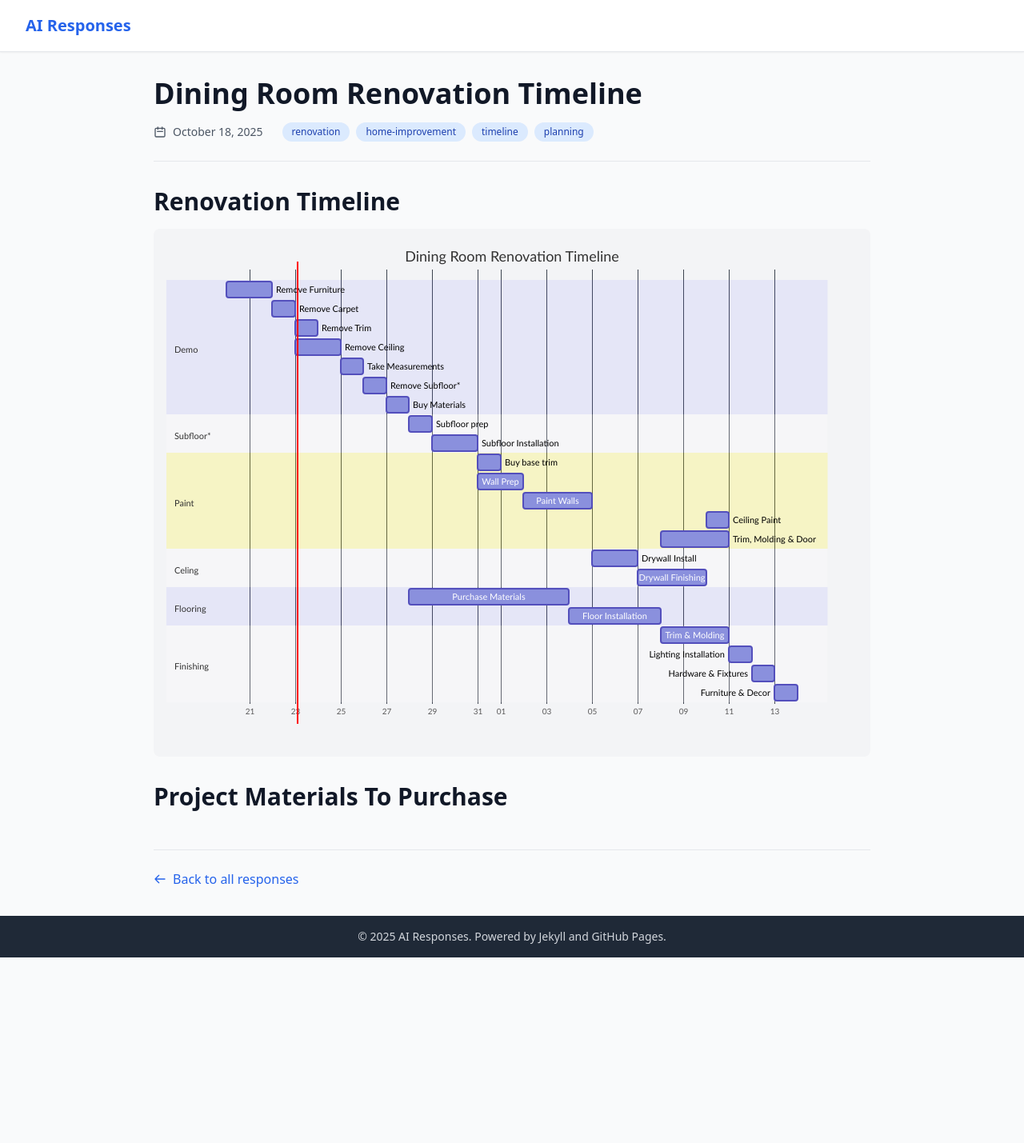
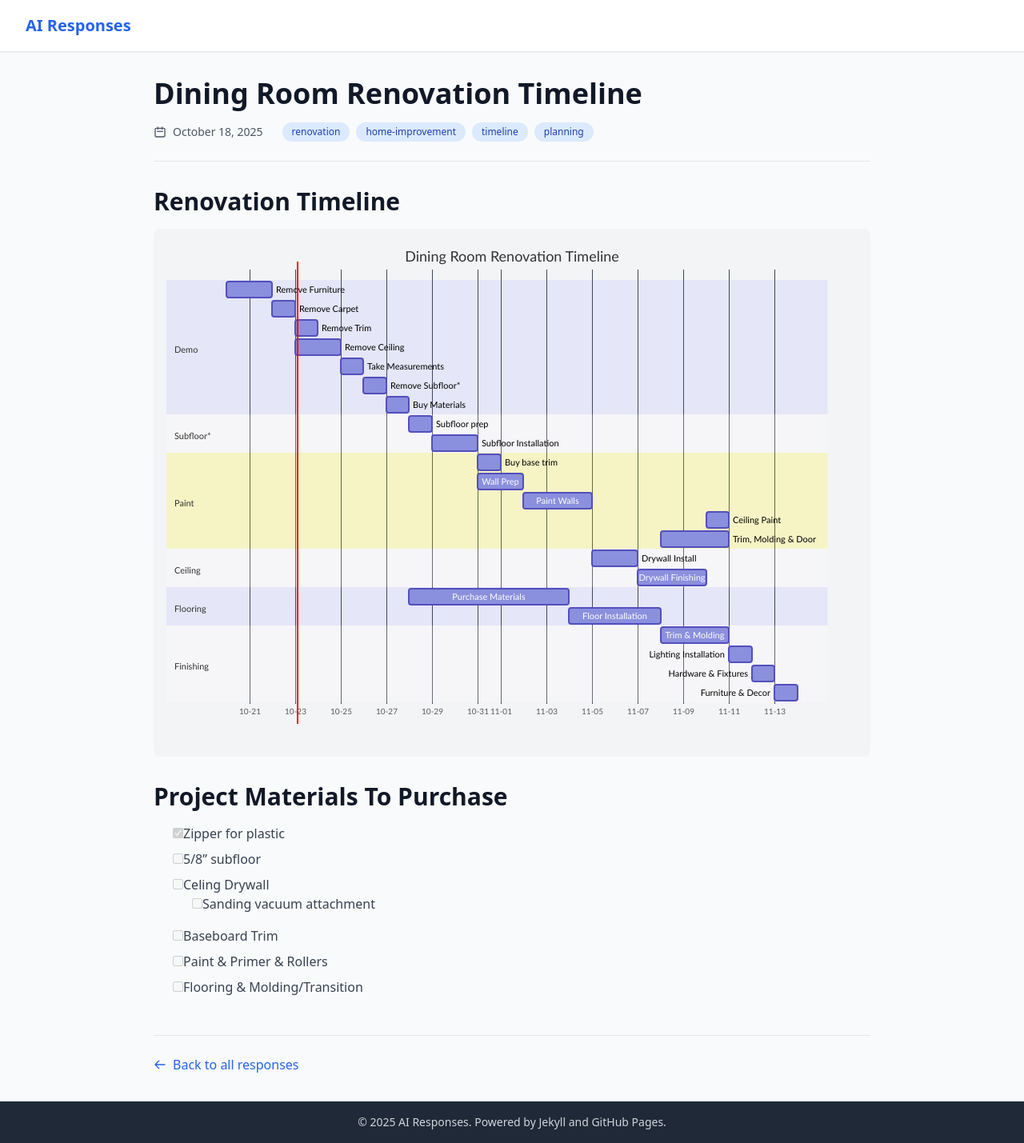
Before and after one commit to jonatr35/ai-responses, a Jekyll site: the page built from _responses/dining-room-reno.md, in a window 1280 px wide. Shown: the whole page at 80% size. Built offline with Jekyll 4.4.1, drawn with Linux system fonts in a browser that asks for light colours; nearby versions of some CDN libraries; before the commit the page ends 1197 px from its top, so only the background shows below that.

Commit message:
minor changes

````diff
--- a/_responses/dining-room-reno.md
+++ b/_responses/dining-room-reno.md
@@ -11,7 +11,7 @@ excerpt: "A Gantt chart timeline for our dining room renovation project, trackin
 gantt
     title Dining Room Renovation Timeline
     dateFormat YYYY-MM-DD
-    axisFormat %d
+    axisFormat %m-%d
     section Demo
     Remove Furniture                :a1, 2025-10-20, 2d
     Remove Carpet                   :a2, after a1, 1d
@@ -32,7 +32,7 @@ gantt
     Ceiling Paint                   :c4, after d2, 1d
     Trim, Molding & Door            :c5, after e2, 3d
 
-    section Celing
+    section Ceiling
     Drywall Install                 :d1, after c3, 2d
     Drywall Finishing               :d2, after d1, 3d
 
@@ -48,3 +48,11 @@ gantt
 ```
 
 ## Project Materials To Purchase
+
+- [x] Zipper for plastic
+- [ ] 5/8" subfloor
+- [ ] Celing Drywall
+    - [ ] Sanding vacuum attachment
+- [ ] Baseboard Trim
+- [ ] Paint & Primer & Rollers
+- [ ] Flooring & Molding/Transition
````
